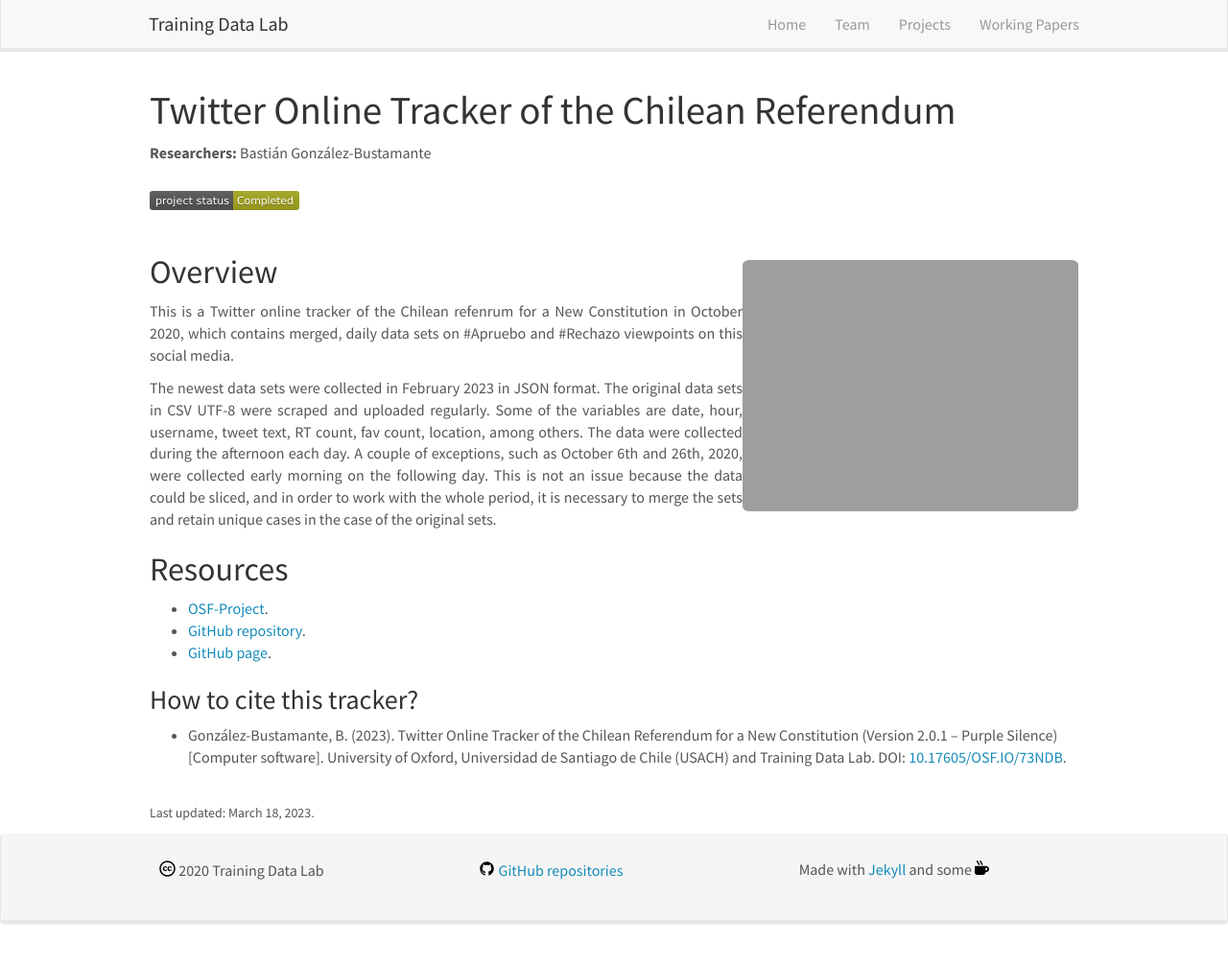
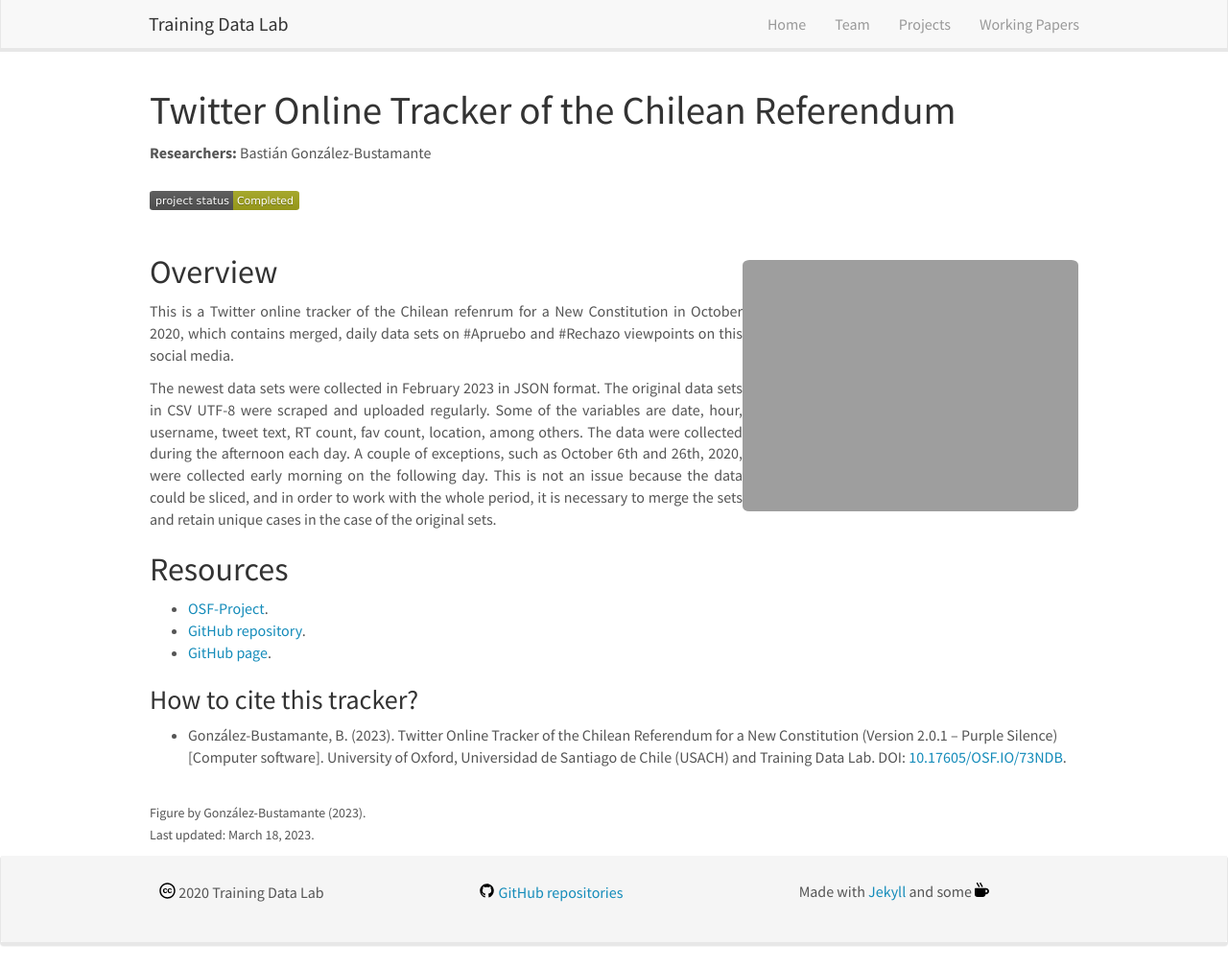
Before and after one commit to training-datalab/old-training-datalab.com, a Jekyll site: the page built from _pages/twitter-tracker-chilean-referendum.md, in a window 1280 px wide and 1008 px high. Shown: the whole window at 96% size. Built offline with Jekyll 4.4.1, drawn with Linux system fonts in a browser that asks for light colours; nearby versions of some CDN libraries.

Commit message:
Update twitter-tracker-chilean-referendum.md

```diff
--- a/_pages/twitter-tracker-chilean-referendum.md
+++ b/_pages/twitter-tracker-chilean-referendum.md
@@ -31,4 +31,5 @@
 - González-Bustamante, B. (2023). Twitter Online Tracker of the Chilean Referendum for a New Constitution (Version 2.0.1 – Purple Silence) [Computer software]. University of Oxford, Universidad de Santiago de Chile (USACH) and Training Data Lab. DOI: <a href="https://doi.org/10.17605/OSF.IO/73NDB" target="_blank">10.17605/OSF.IO/73NDB</a>.
 
 <br />
+<small>Figure by González-Bustamante (2023).</small><br />
 <small>Last updated: March 18, 2023.</small>
```
